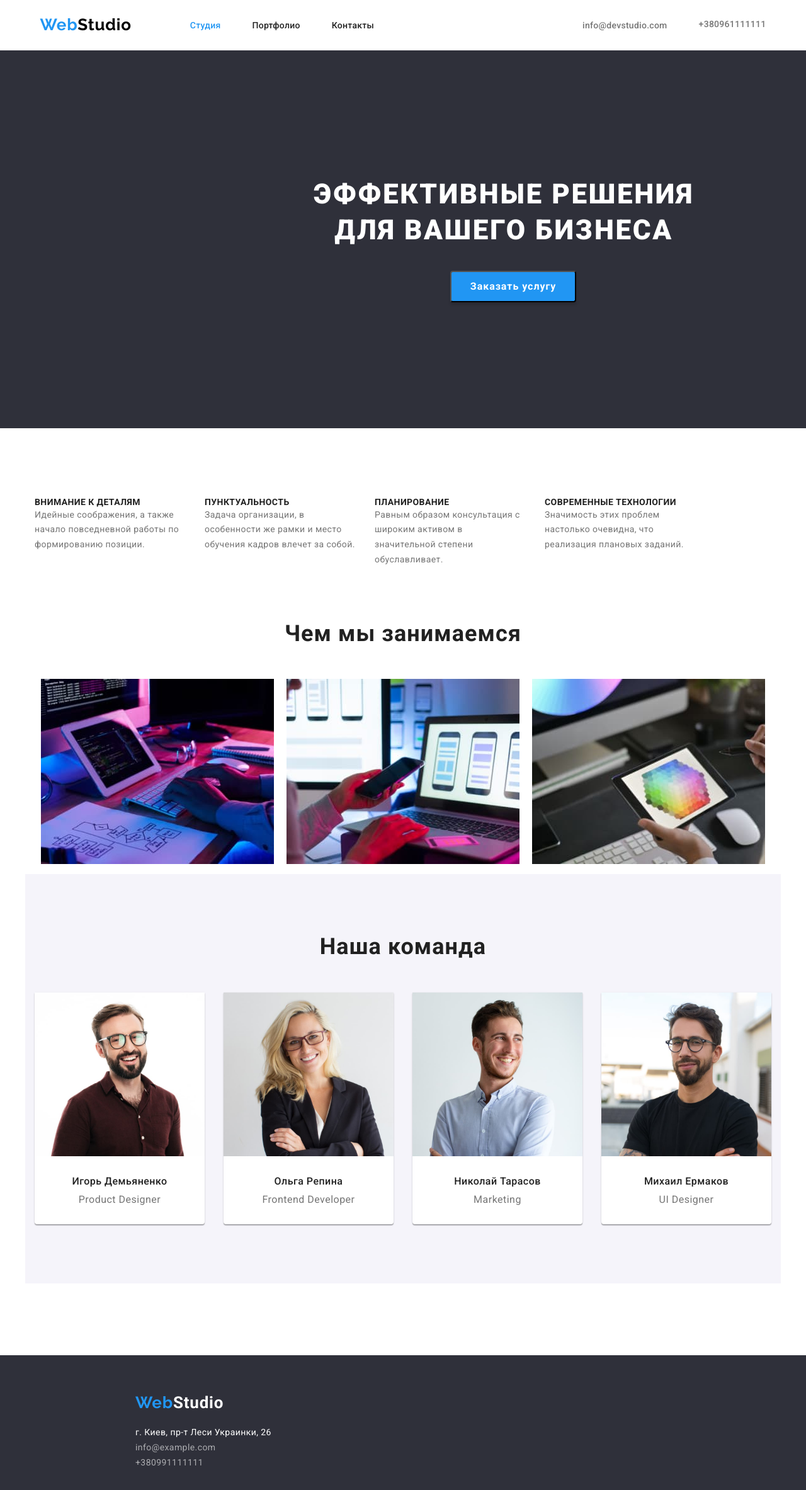
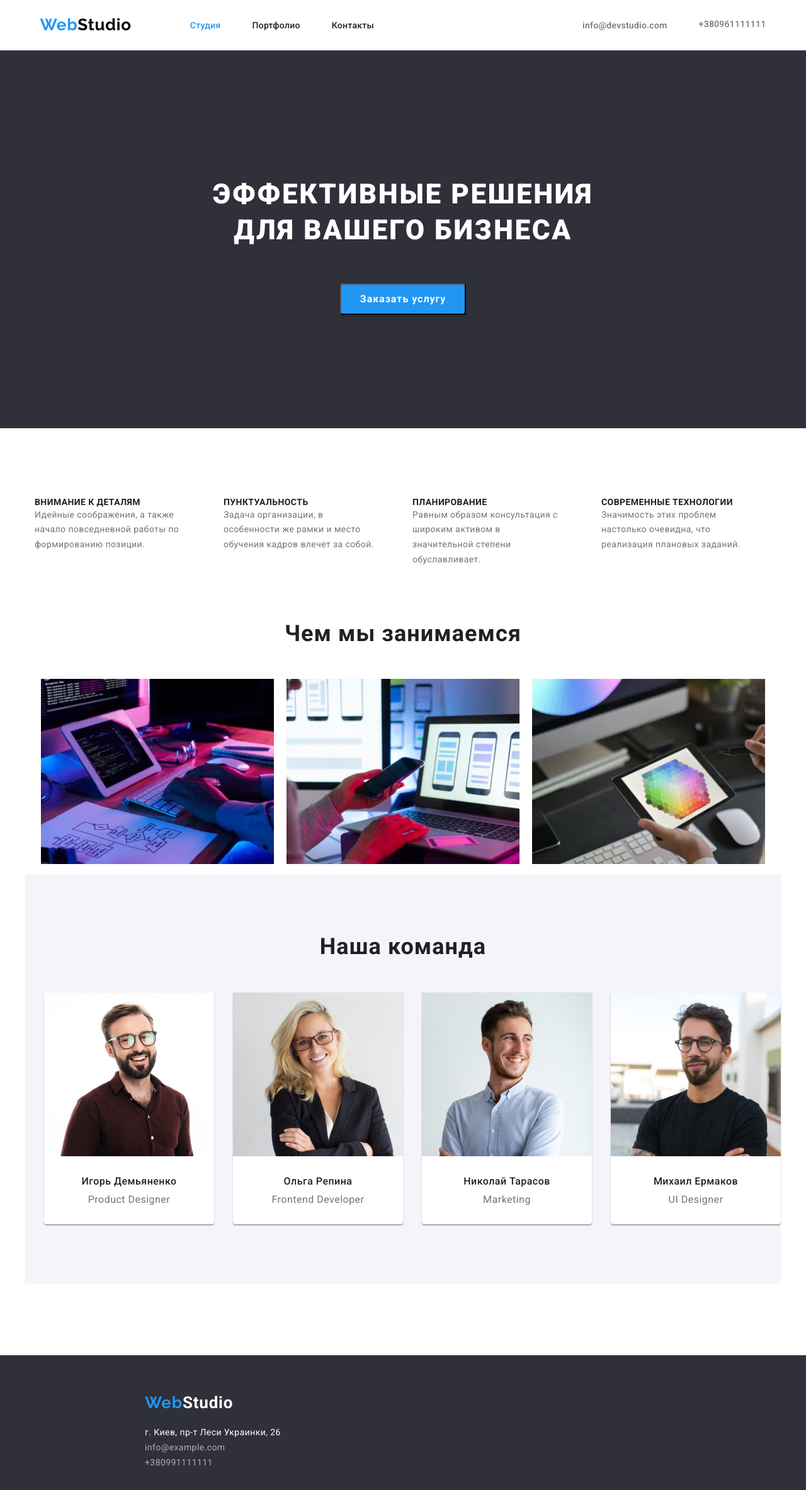
Before and after one commit to saveckiy/goit-markup-hw-04, a plain HTML site: page index.html in a window 1280 px wide. Shown: the top 2366 px of the page at 63% size. Drawn offline with nearby package versions, Linux system fonts and the light colour scheme.

Commit message:
Правки ДЗ

```diff
--- a/css/style.css
+++ b/css/style.css
@@ -38,6 +38,14 @@ h2{
     letter-spacing: 0.03em;
     color: var(--text-primary);
     }
+.container{
+    width: 1200px;
+    margin-left: auto;
+    margin-right: auto;
+    padding-left: 15px;
+    padding-right: 15px;
+
+    }
 
 /*Стилизирование хедера*/
 
@@ -47,14 +55,7 @@ h2{
         justify-content: center;
 
     }
-    .container{
-        width: 1200px;
-        margin-left: auto;
-        margin-right: auto;
-        padding-left: 15px;
-        padding-right: 15px;
 
-    }
     .logo{
         font-family: var(--secondary-font), sans-serif;
         font-style: normal;
@@ -131,12 +132,11 @@ h2{
         margin-right: 50px;
     }
 
-    .baner-box{
-        width: 1600px;
+    .hero-box{
         height: 600px;
-        left: 0px;
-        top: 80px;
+        max-width: 1600px;
         background: #2F303A;
+        margin: auto;
     }
 
     .slogan-box{
@@ -148,6 +148,7 @@ h2{
         text-transform: uppercase;
         color: #FFFFFF;
         padding-top: 200px;
+        padding-bottom: 170px;
         width: 696px;
         height: 120px;
         left: 452px;
@@ -165,8 +166,8 @@ h2{
         line-height: 30px;
         letter-spacing: 0.06em;
         color: #FFFFFF;
-        margin-left: 700px;
-        margin-top: 150px;
+        margin: auto;
+        display: block;
         }
 
     .button:hover{
@@ -180,6 +181,7 @@ h2{
     }
     .work-tools_box{
         display: flex;
+        justify-content: space-between;
         padding-top: 94px;
         width: 1200px;
     }
@@ -293,6 +295,7 @@ h2{
         letter-spacing: 0.03em;
         color: #FFFFFF;
         padding-top: 20px;
+        margin: 0;
         }
 
     .mail{
--- a/index.html
+++ b/index.html
@@ -39,9 +39,12 @@
 
         <!-- Герой -->
 
-        <section class="baner-box container">
-            <h1 class="slogan-box container">Эффективные решения для вашего бизнеса</h1>
-            <button type="button" class="button"> Заказать услугу</button>
+        <section class="hero-box">
+            <div class="container">
+                <h1 class="slogan-box container">Эффективные решения для вашего бизнеса</h1>
+                <button type="button" class="button"> Заказать услугу</button>
+            </div>
+
         </section>
 
         <!-- Инструменты работы -->
@@ -71,9 +74,9 @@
 
         <!--Чем занимаемся-->
 
-        <section class="specification container">
+        <section class="specification">
             <h2>Чем мы занимаемся</h2>
-            <div class="specification-box">
+            <div class="specification-box container">
                 <ul class="specification-list">
                     <li class="specification-item"><img src="./img/box1.jpg"
                         alt="Наша-спецификация-1"
@@ -95,7 +98,7 @@
 
         <section class="team container">
             <h2 class="team-name">Наша команда</h2>
-            <div class="team-box">
+            <div class="team-box container">
                 <ul class="team-list">
                     <li class="team-item">
                         <img src="./img/img1.jpg" alt="Игорь Демьяненко"
@@ -134,11 +137,11 @@
 
     <footer>
         <div class="footer container">
-            <a class="logo-footer" href=""> <span class="web-style-footer">Web</span><span class="studio-style-footer">Studio</span> </a>
+            <a class="logo-footer container" href=""> <span class="web-style-footer">Web</span><span class="studio-style-footer">Studio</span> </a>
             <address>
-                <p class="office-address">г. Киев, пр-т Леси Украинки, 26</p>
-                <a href="mailto:info@example.com" class="mail">info@example.com</a><br>
-                <a href="tel:+380991111111" class="phone">+380991111111</a>
+                <p class="office-address container">г. Киев, пр-т Леси Украинки, 26</p>
+                <a href="mailto:info@example.com" class="mail container">info@example.com</a><br>
+                <a href="tel:+380991111111" class="phone container">+380991111111</a>
             </address>
         </div>
     </footer>
```
